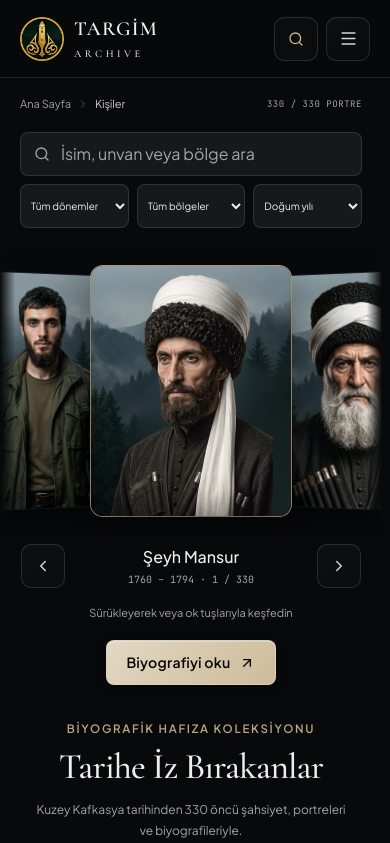
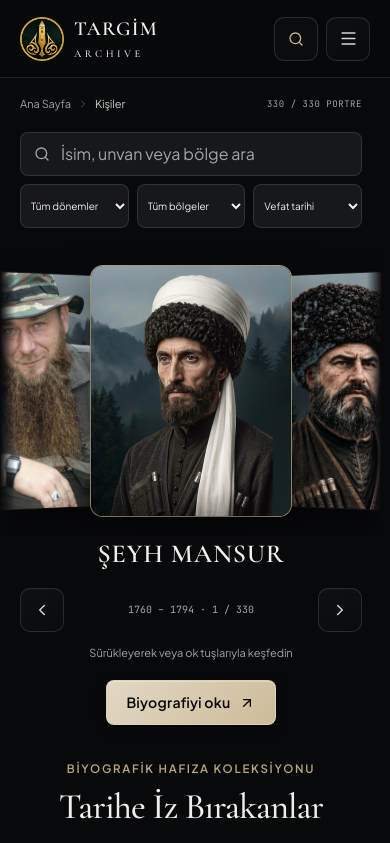
Before and after one commit to chedevlooper-creator/targim-arsiv, a Next.js app: page /kisiler in a window 390 px wide. Shown: the top 843 px of the page. Built offline with nearby package versions, Linux system fonts and the light colour scheme.

Commit message:
Order portraits by death date and strengthen memorial names

```diff
--- a/src/components/PeoplePortraitHero.css
+++ b/src/components/PeoplePortraitHero.css
@@ -145,7 +145,7 @@
   align-items: center;
   gap: 24px;
   padding: 0 20px;
-  min-height: 60px;
+  min-height: 100px;
 }
 .people-portrait-selection .icon-button:disabled {
   opacity: 0.3;
@@ -155,17 +155,20 @@
   display: flex;
   flex-direction: column;
   align-items: center;
-  gap: 5px;
-  width: 330px;
+  gap: 10px;
+  width: 560px;
   min-width: 0;
   text-align: center;
 }
 .people-portrait-caption > a {
   max-width: 100%;
   color: var(--color-parchment);
-  font-size: 18px;
-  font-weight: 500;
-  line-height: 1.4;
+  font-family: var(--font-serif);
+  font-size: clamp(28px, 3vw, 40px);
+  font-weight: 600;
+  letter-spacing: 0.045em;
+  line-height: 1.12;
+  text-wrap: balance;
   overflow-wrap: anywhere;
 }
 .people-portrait-caption > a:hover {
@@ -257,13 +260,29 @@
     margin-top: 18px;
   }
   .people-portrait-selection {
-    gap: 14px;
+    display: grid;
+    grid-template-columns: 44px minmax(0, 1fr) 44px;
+    gap: 12px 14px;
   }
   .people-portrait-caption {
-    width: 224px;
+    display: contents;
+  }
+  .people-portrait-selection > button {
+    grid-row: 2;
+  }
+  .people-portrait-selection > button:last-child {
+    grid-column: 3;
   }
   .people-portrait-caption > a {
-    font-size: 16px;
+    grid-column: 1 / -1;
+    grid-row: 1;
+    font-size: 26px;
+    letter-spacing: 0.03em;
+    overflow-wrap: normal;
+  }
+  .people-portrait-caption > span {
+    grid-column: 2;
+    grid-row: 2;
   }
   .people-portrait-intro {
     margin-top: 28px;
--- a/src/components/PeoplePortraitHero.tsx
+++ b/src/components/PeoplePortraitHero.tsx
@@ -36,6 +36,8 @@ export type Portrait = Pick<
 >;
 const wrap = (index: number, length: number) =>
   ((index % length) + length) % length;
+const deathYear = (value: string) =>
+  /^\d{4}$/.test(value.trim()) ? Number(value) : Number.MAX_SAFE_INTEGER;
 const searchText = (value: string) =>
   value
     .toLocaleLowerCase("tr-TR")
@@ -241,8 +243,13 @@ function PortraitDeck({ people }: { people: Portrait[] }) {
           aria-live="polite"
           aria-atomic="true"
         >
-          <Link prefetch={false} href={`/kisiler/${selected.slug}`}>
-            {selected.name}
+          <Link
+            prefetch={false}
+            href={`/kisiler/${selected.slug}`}
+            aria-label={selected.name}
+            lang="tr"
+          >
+            {selected.name.toLocaleUpperCase("tr-TR")}
           </Link>
           <span>
             {selected.born} – {selected.died} <span aria-hidden="true">·</span>{" "}
@@ -277,7 +284,7 @@ export default function PeoplePortraitHero({ people }: { people: Portrait[] }) {
   const [query, setQuery] = useState("");
   const [era, setEra] = useState("all");
   const [region, setRegion] = useState("all");
-  const [sort, setSort] = useState("born");
+  const [sort, setSort] = useState("died");
   const regions = useMemo(
     () =>
       [...new Set(people.map((person) => person.region))].sort((a, b) =>
@@ -300,16 +307,19 @@ export default function PeoplePortraitHero({ people }: { people: Portrait[] }) {
       .sort((a, b) =>
         sort === "name"
           ? a.name.localeCompare(b.name, "tr")
-          : (parseInt(a.born) || 9999) - (parseInt(b.born) || 9999),
+          : sort === "died"
+            ? deathYear(a.died) - deathYear(b.died) ||
+              a.name.localeCompare(b.name, "tr")
+            : (parseInt(a.born) || 9999) - (parseInt(b.born) || 9999),
       );
   }, [people, query, era, region, sort]);
   const filtered =
-    query !== "" || era !== "all" || region !== "all" || sort !== "born";
+    query !== "" || era !== "all" || region !== "all" || sort !== "died";
   const reset = () => {
     setQuery("");
     setEra("all");
     setRegion("all");
-    setSort("born");
+    setSort("died");
   };
   return (
     <section className="people-portrait-hero" aria-labelledby="people-title">
@@ -364,6 +374,7 @@ export default function PeoplePortraitHero({ people }: { people: Portrait[] }) {
             value={sort}
             onChange={(event) => setSort(event.target.value)}
           >
+            <option value="died">Vefat tarihi</option>
             <option value="born">Doğum yılı</option>
             <option value="name">A&apos;dan Z&apos;ye</option>
           </select>
```
